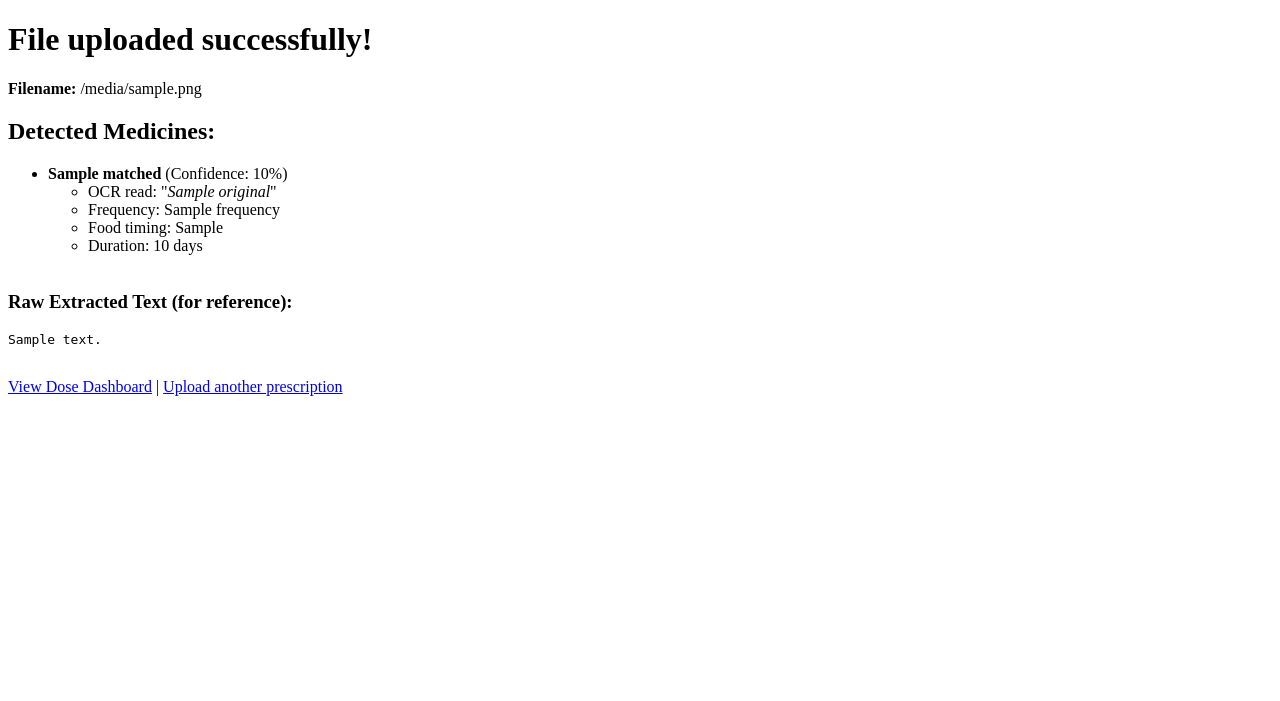
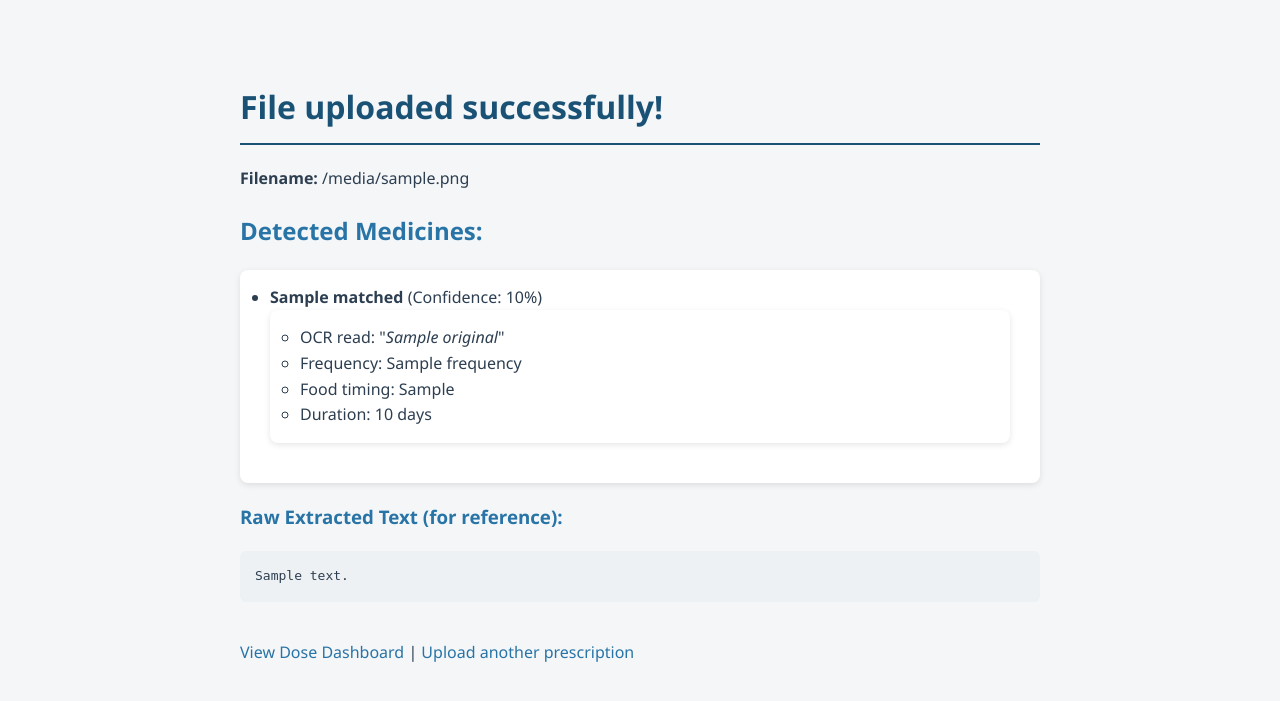
Before and after one commit to naveenpesari/prescription-care-system, a Flask app: template templates/result.html in a window 1280 px wide. Shown: the top 701 px of the page. Run offline with Flask 3, Linux system fonts and the light colour scheme; the template is opened without the code that fills it: most values are stand-ins (such as "Sample title", 1, 10 or a date in 2020).

Commit message:
Add CSS styling for a polished, professional UI

```diff
--- /dev/null
+++ b/static/style.css
@@ -0,0 +1,91 @@
+body {
+    font-family: 'Segoe UI', Arial, sans-serif;
+    background-color: #f4f6f8;
+    color: #2c3e50;
+    max-width: 800px;
+    margin: 40px auto;
+    padding: 20px;
+    line-height: 1.6;
+}
+
+h1 {
+    color: #1a5276;
+    border-bottom: 2px solid #1a5276;
+    padding-bottom: 10px;
+}
+
+h2, h3 {
+    color: #2874a6;
+}
+
+form {
+    background: white;
+    padding: 20px;
+    border-radius: 8px;
+    box-shadow: 0 2px 6px rgba(0,0,0,0.1);
+}
+
+input[type="file"] {
+    margin-bottom: 15px;
+}
+
+button {
+    background-color: #2874a6;
+    color: white;
+    border: none;
+    padding: 10px 20px;
+    border-radius: 5px;
+    cursor: pointer;
+    font-size: 15px;
+}
+
+button:hover {
+    background-color: #1a5276;
+}
+
+table {
+    width: 100%;
+    border-collapse: collapse;
+    background: white;
+    box-shadow: 0 2px 6px rgba(0,0,0,0.1);
+}
+
+th, td {
+    padding: 12px;
+    text-align: left;
+    border-bottom: 1px solid #ddd;
+}
+
+th {
+    background-color: #2874a6;
+    color: white;
+}
+
+tr:hover {
+    background-color: #f1f5f9;
+}
+
+a {
+    color: #2874a6;
+    text-decoration: none;
+    font-weight: 500;
+}
+
+a:hover {
+    text-decoration: underline;
+}
+
+ul {
+    background: white;
+    padding: 15px 30px;
+    border-radius: 8px;
+    box-shadow: 0 2px 6px rgba(0,0,0,0.1);
+}
+
+pre {
+    background: #eef1f4;
+    padding: 15px;
+    border-radius: 6px;
+    overflow-x: auto;
+    font-size: 13px;
+}
--- a/templates/dashboard.html
+++ b/templates/dashboard.html
@@ -2,6 +2,7 @@
 <html>
 <head>
     <title>Dose Dashboard</title>
+    <link rel="stylesheet" href="/static/style.css">
 </head>
 <body>
     <h1>Upcoming Doses</h1>
--- a/templates/result.html
+++ b/templates/result.html
@@ -2,6 +2,7 @@
 <html>
 <head>
     <title>Prescription Result</title>
+    <link rel="stylesheet" href="/static/style.css">
 </head>
 <body>
     <h1>File uploaded successfully!</h1>
--- a/templates/upload.html
+++ b/templates/upload.html
@@ -2,6 +2,7 @@
 <html>
 <head>
     <title>Prescription Care System</title>
+    <link rel="stylesheet" href="/static/style.css">
 </head>
 <body>
     <h1>Upload Your Prescription</h1>
```
